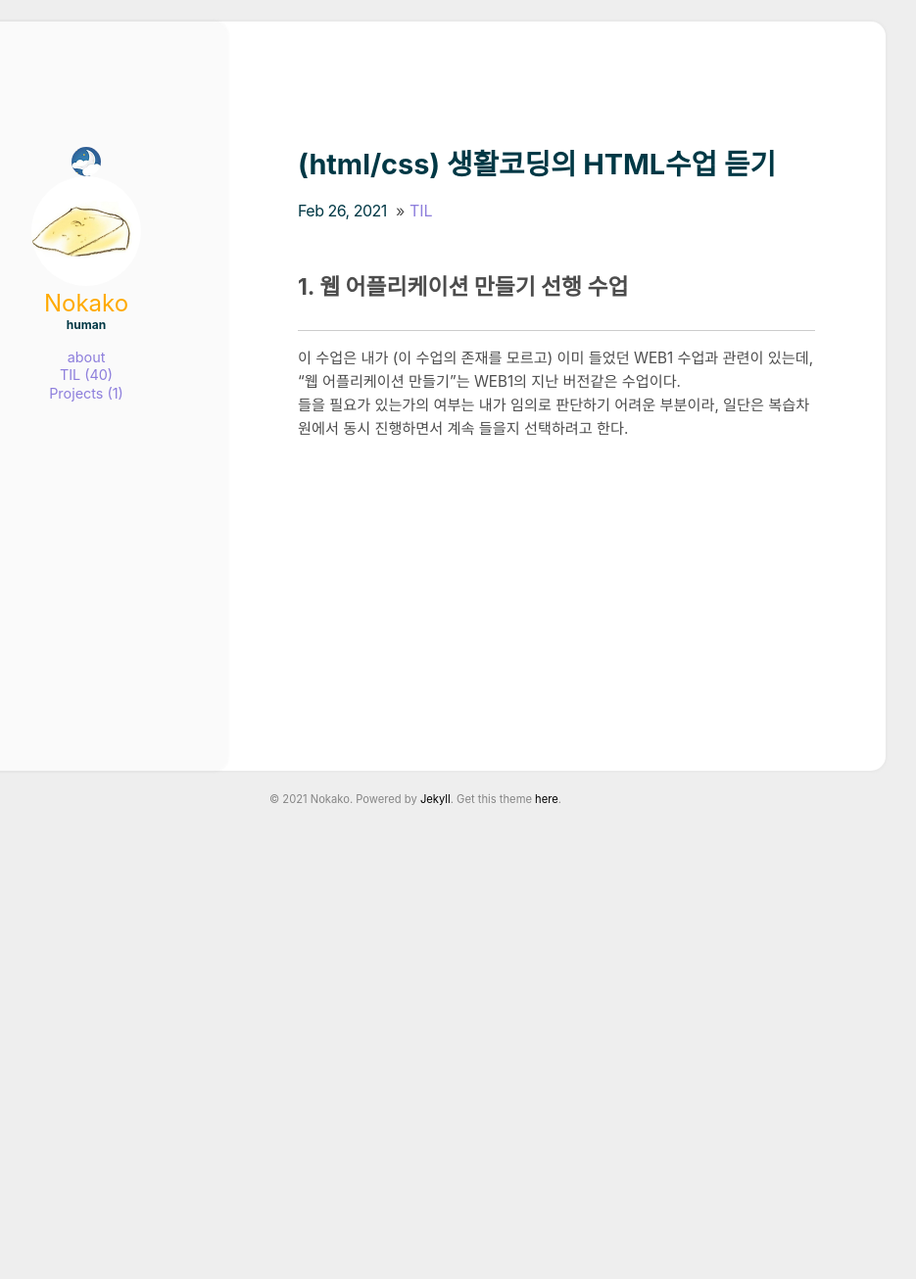
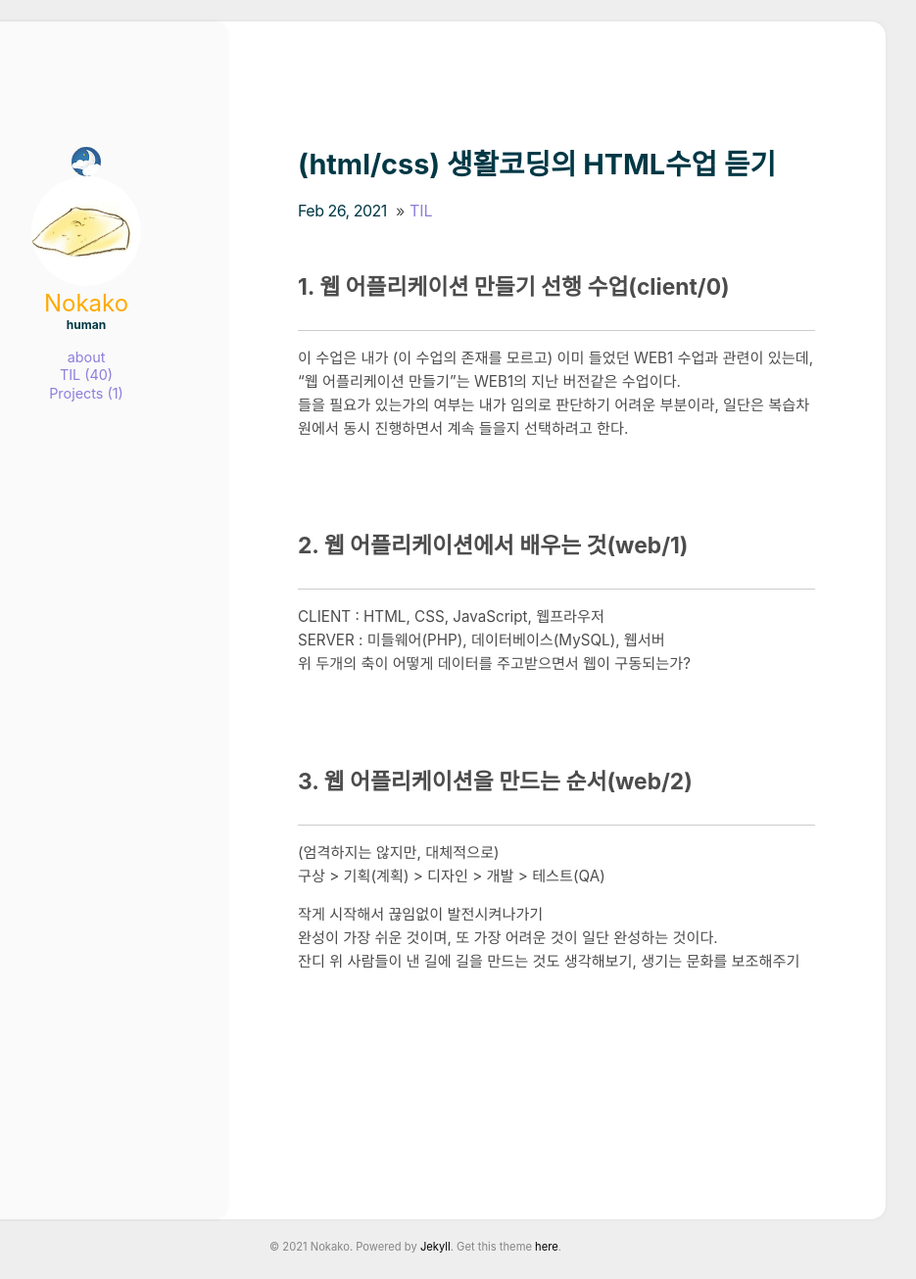
Before and after one commit to Nokako/Nokako.github.io, a Jekyll site: the page built from _posts/2021-02-26-41.md, in a window 1280 px wide. Shown: the whole page at 98% size, without its empty margins (216-1151 px from the left). Built offline with Jekyll 4.4.1, drawn with Linux system fonts in a browser that asks for light colours; before the commit the page ends 922 px from its top, so only the background shows below that.

Commit message:
TIL수정

```diff
--- a/_posts/2021-02-26-41.md
+++ b/_posts/2021-02-26-41.md
@@ -4,8 +4,32 @@ categories: [TIL]
 comments: true
 ---
 
-## 1. 웹 어플리케이션 만들기 선행 수업
+## 1. 웹 어플리케이션 만들기 선행 수업(client/0)
 ---
 이 수업은 내가 (이 수업의 존재를 모르고) 이미 들었던 WEB1 수업과 관련이 있는데,
 "웹 어플리케이션 만들기"는 WEB1의 지난 버전같은 수업이다.
 들을 필요가 있는가의 여부는 내가 임의로 판단하기 어려운 부분이라, 일단은 복습차원에서 동시 진행하면서 계속 들을지 선택하려고 한다.
+
+<br>
+<br>
+
+## 2. 웹 어플리케이션에서 배우는 것(web/1)
+---
+CLIENT : HTML, CSS, JavaScript, 웹프라우저
+SERVER : 미들웨어(PHP), 데이터베이스(MySQL), 웹서버
+위 두개의 축이 어떻게 데이터를 주고받으면서 웹이 구동되는가?
+
+<br>
+<br>
+
+## 3. 웹 어플리케이션을 만드는 순서(web/2)
+---
+(엄격하지는 않지만, 대체적으로)
+구상 > 기획(계획) > 디자인 > 개발 > 테스트(QA)
+
+작게 시작해서 끊임없이 발전시켜나가기
+완성이 가장 쉬운 것이며, 또 가장 어려운 것이 일단 완성하는 것이다.
+잔디 위 사람들이 낸 길에 길을 만드는 것도 생각해보기, 생기는 문화를 보조해주기
+
+<br>
+<br>
```
